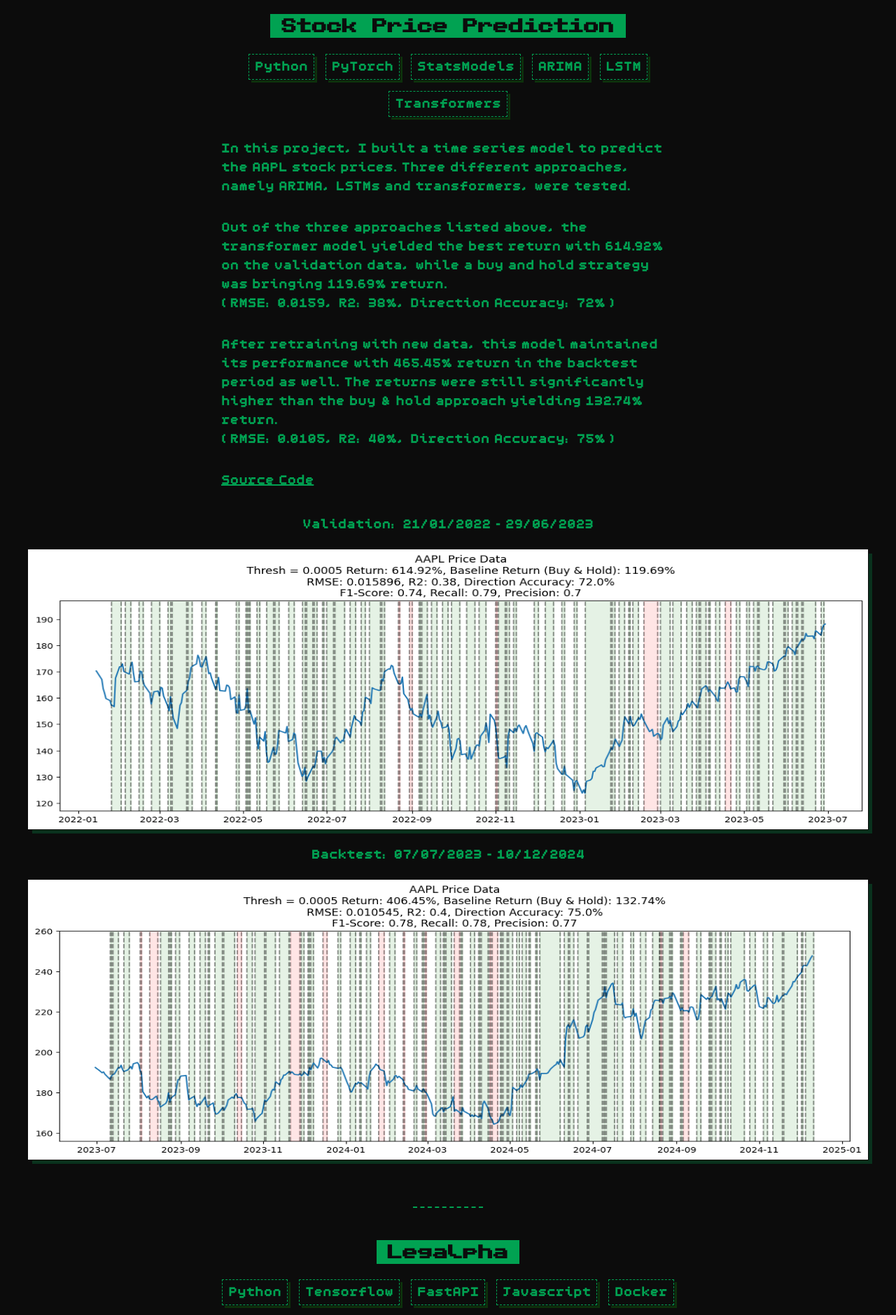
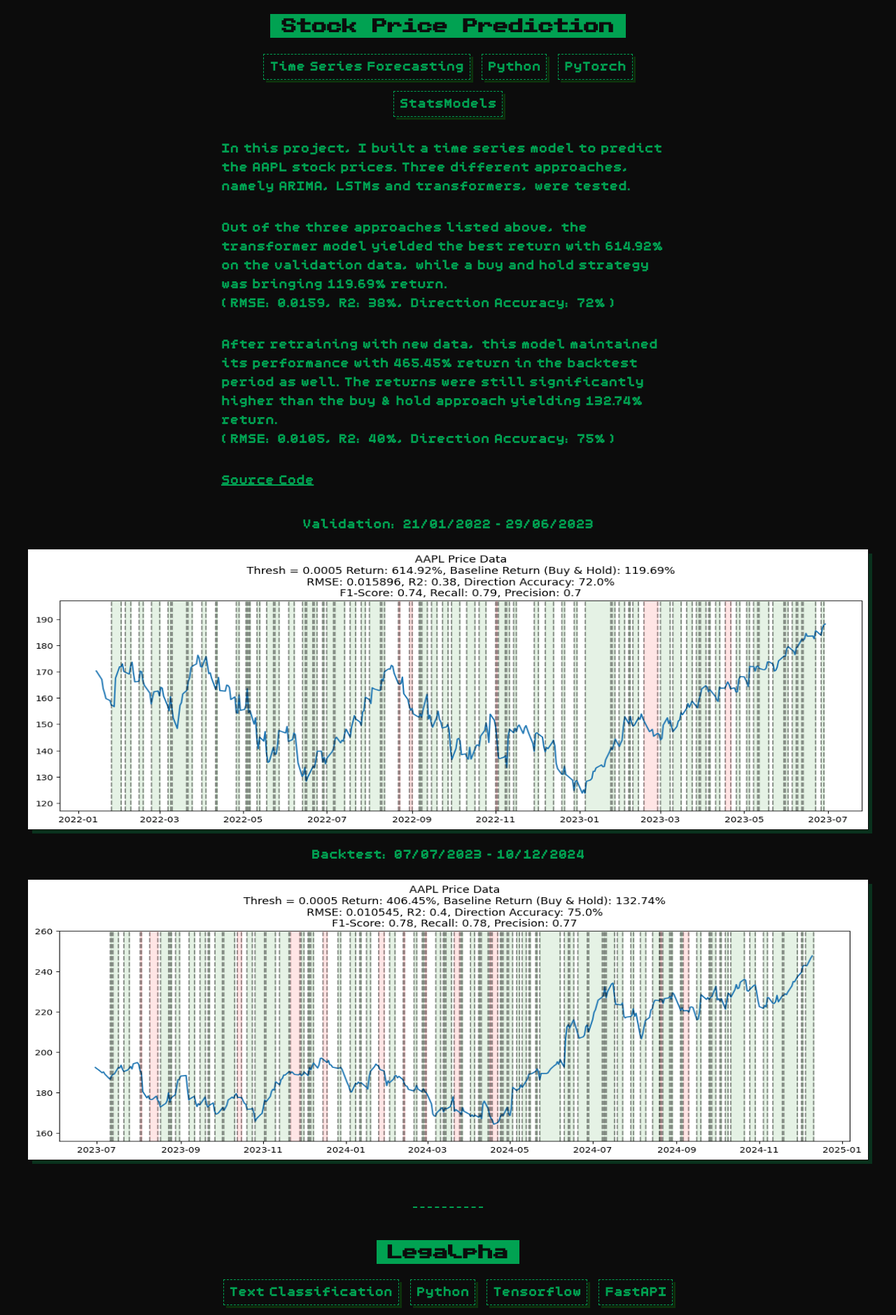
Before and after one commit to egeatmaca/egeatmaca.github.io, a React (Create React App) app: page / in a window 1280 px wide. Shown: the part 1840-3719 px from the top of the page at 70% size. Built offline with nearby package versions, Linux system fonts and the light colour scheme.

Commit message:
projects updated

```diff
--- a/src/components/Projects.js
+++ b/src/components/Projects.js
@@ -11,12 +11,10 @@ function Projects() {
             <hr />
             <h2>Stock Price Prediction</h2>
             <ul className="skills">
+                <li>Time Series Forecasting</li>
                 <li>Python</li>
                 <li>PyTorch</li>
                 <li>StatsModels</li>
-                <li>ARIMA</li>
-                <li>LSTM</li>
-                <li>Transformers</li>
             </ul>
             <p>
                 In this project, I built a time series model to predict the AAPL stock prices.
@@ -57,6 +55,7 @@ function Projects() {
             <hr />
             <h2>Legalpha</h2>
             <ul className="skills">
+                <li>Text Classification</li>
                 <li>Python</li>
                 <li>Tensorflow</li>
                 <li>FastAPI</li>
@@ -93,6 +92,7 @@ function Projects() {
             <hr />
             <h2>AskTheDB</h2>
             <ul className="skills">
+                <li>GenAI</li>
                 <li>Python</li>
                 <li>LangChain</li>
                 <li>Streamlit</li>
@@ -116,7 +116,7 @@ function Projects() {
                 <img
                     src={askTheDB}
                     width="100%"
-                    alt="AskTheDB Screenshot 2"
+                    alt="AskTheDB Screenshot"
                     loading="lazy"
                 />
             </div>
```
